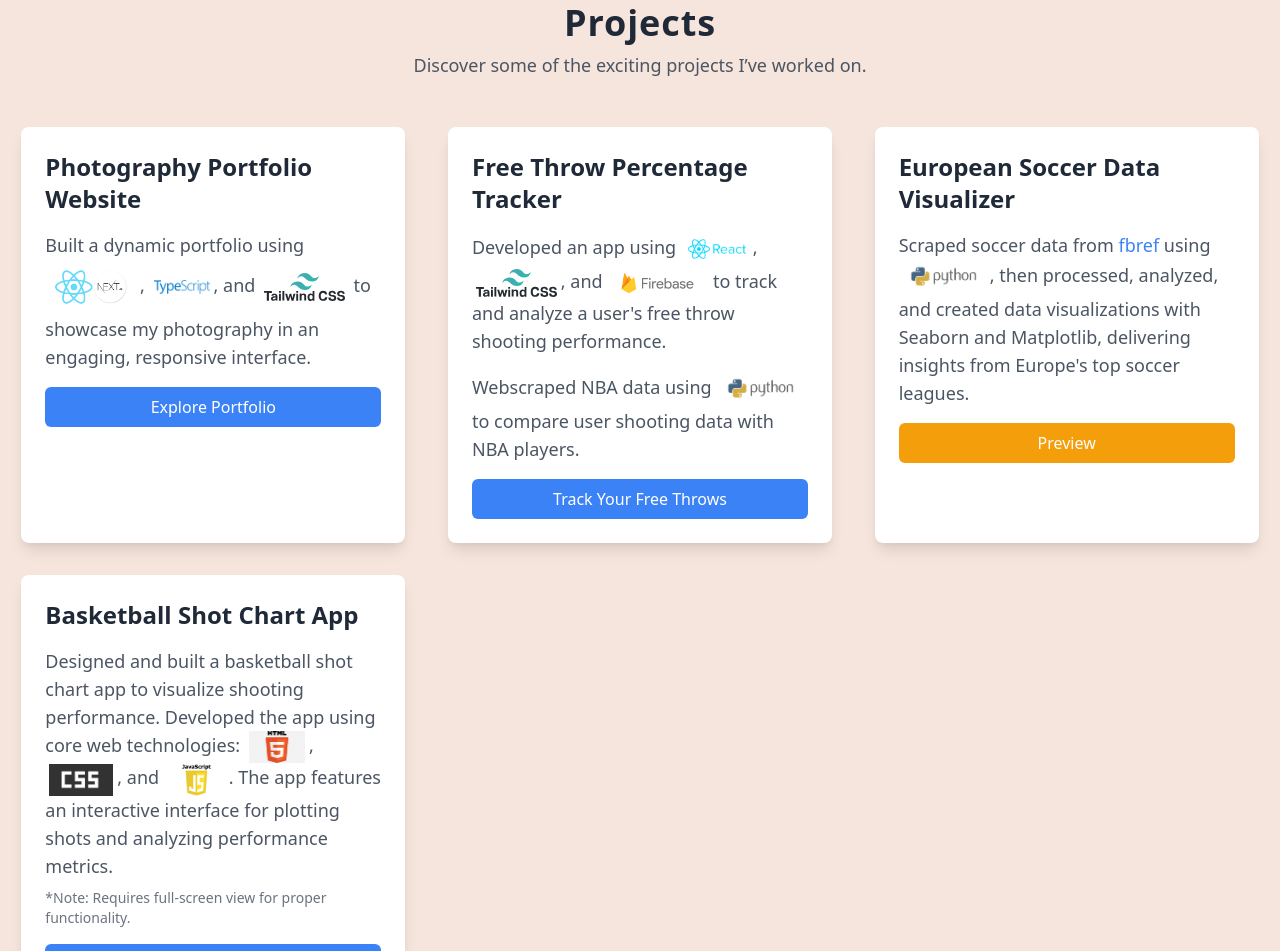
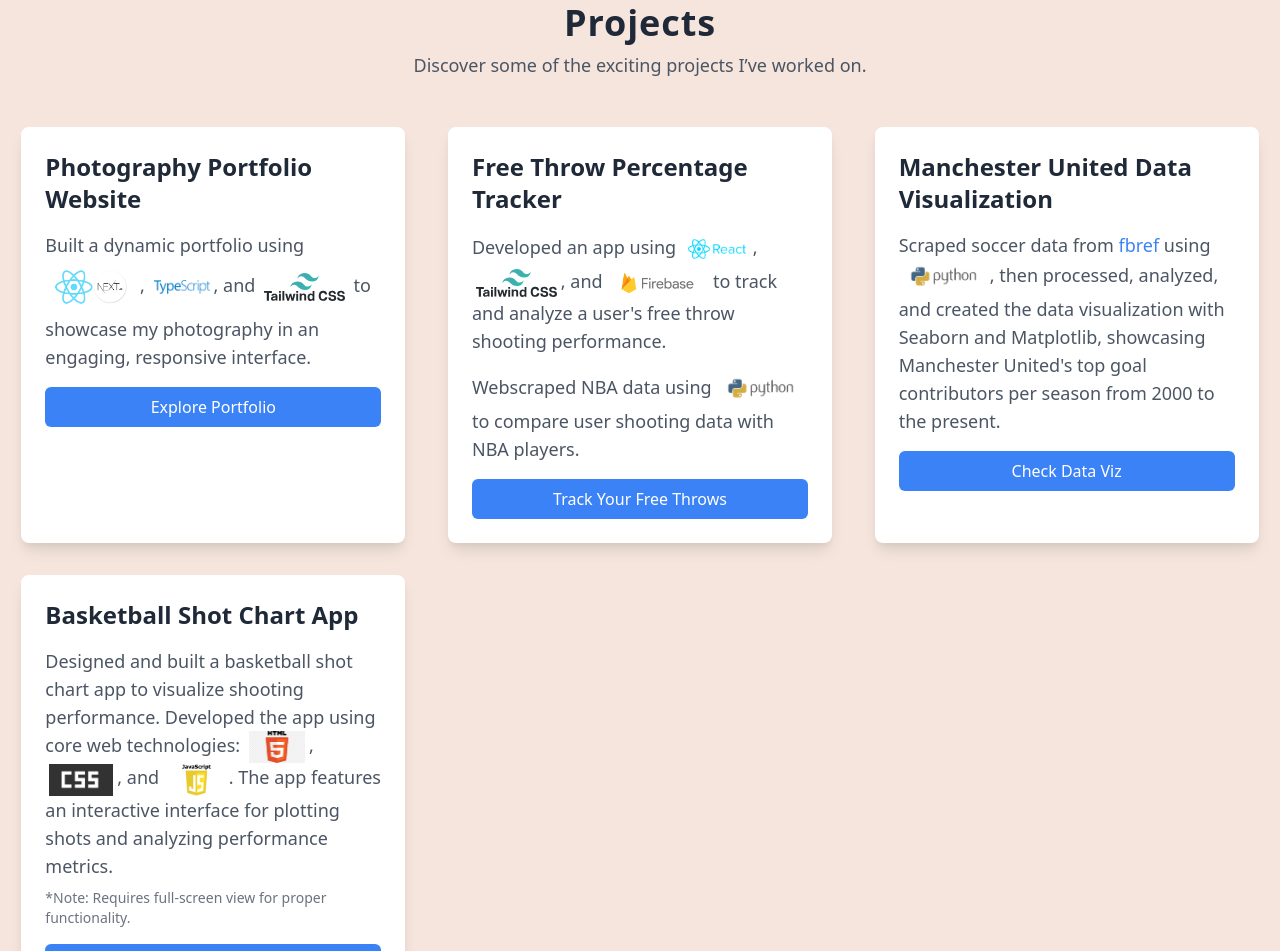
Before and after one commit to arnie12a/arnie12a.github.io, a plain HTML site: page index.html in a window 1280 px wide. Shown: the part 2241-3192 px from the top of the page. Drawn offline with nearby package versions, Linux system fonts and the light colour scheme; files whose address does not match are found by name.

Commit message:
updated project name

```diff
--- a/index.html
+++ b/index.html
@@ -194,19 +194,19 @@
 
             <div class="max-w-sm w-full bg-white rounded-lg shadow-lg transform transition duration-300 hover:scale-105">
                 <div class="p-6">
-                    <h3 class="text-2xl font-semibold text-gray-800 mb-4">European Soccer Data Visualizer</h3>
+                    <h3 class="text-2xl font-semibold text-gray-800 mb-4">Manchester United Data Visualization</h3>
                     <p class="text-gray-600 text-lg mb-4">
                         Scraped soccer data from
                         <a href="https://fbref.com/en/" target="_blank" class="text-blue-500 hover:underline">fbref</a>
                         using <img src="./images/python.png" alt="Python" class="inline h-9 mx-1 align-middle" />,
-                        then processed, analyzed, and created data visualizations with
-                        Seaborn and Matplotlib,
-                        delivering insights from Europe's top soccer leagues.
-
+                        then processed, analyzed, and created the data visualization with
+                        Seaborn and Matplotlib, showcasing Manchester United's
+                        top goal contributors per season from 2000 to the present.
                     </p>
-                    <a href="./images/manchesterUnited.png" target="_blank" class="block w-full bg-yellow-500 text-white text-center font-medium py-2 rounded-md transition">Preview</a>
+                    <a href="./images/manchesterUnited.png" target="_blank" class="block w-full bg-blue-500 hover:bg-blue-600 text-white text-center font-medium py-2 rounded-md transition">Check Data Viz</a>
                 </div>
             </div>
+
 
             <div class="max-w-sm w-full bg-white rounded-lg shadow-lg transform transition duration-300 hover:scale-105">
                 <div class="p-6">
```
